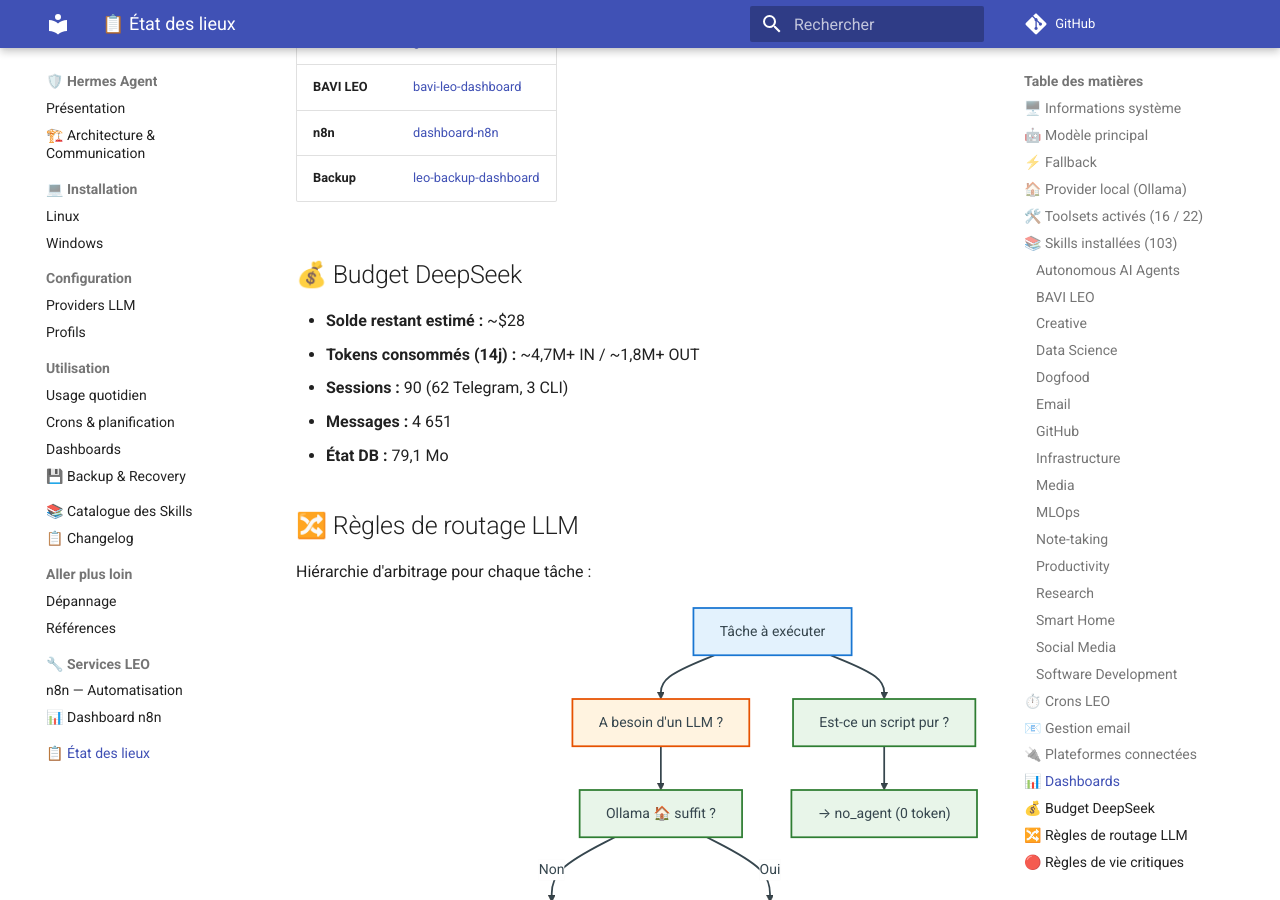
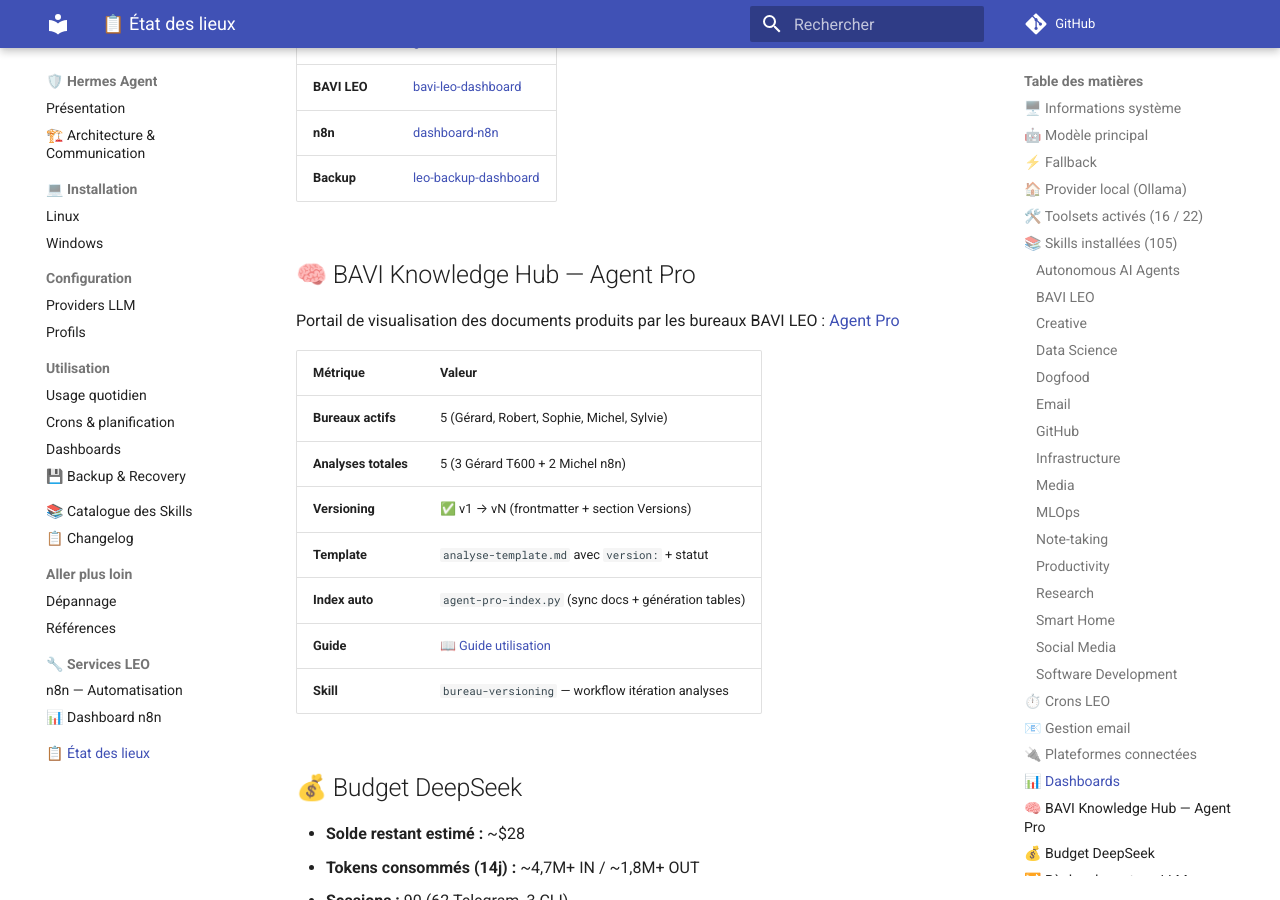
Before and after one commit to christophedanhier-hash/hermes-wiki, an MkDocs documentation site: the page built from docs/hermes/etat-des-lieux.md, in a window 1280 px wide and 900 px high, scrolled down 7178 px. Built offline with MkDocs 1.6.1 and Material for MkDocs 9.7.7, drawn with Linux system fonts in a browser that asks for light colours; comment, search, counter and statistics services are not loaded; some of the changed text lies outside the part shown.

Commit message:
📝 Règle #1: màj état-lieux BAVI Knowledge Hub + versioning + skills

```diff
--- a/docs/hermes/etat-des-lieux.md
+++ b/docs/hermes/etat-des-lieux.md
@@ -74,13 +74,13 @@
 
 **Désactivés :** 🖱️ Computer Use (macOS — inapplicable sur Linux), 🎬 Video Analysis, 🎬 Video Generation, 🐦 X (Twitter), 🧠 MoA, 🧩 Context Engine, 🏠 Home Assistant, 🎵 Spotify, 🤖 Yuanbao
 
-## 📚 Skills installées (103)
+## 📚 Skills installées (105)
 
 ### Autonomous AI Agents
 - `claude-code`, `codex`, `hermes-agent`, `hermes-gateway`, `hermes-profiles-gateways`, `hermes-workspace`, `opencode`
 
 ### BAVI LEO
-- `assurance-obligatoire`, `bavi-leo-governance`, `bureau-gerard`, `bureau-robert`, `bureau-sophie`, `bureau-sylvie`
+- `assurance-obligatoire`, `bavi-leo-governance`, `bureau-gerard`, `bureau-michel`, `bureau-robert`, `bureau-sophie`, `bureau-sylvie`, `bureau-versioning`
 
 ### Creative
 - `architecture-diagram`, `ascii-art`, `ascii-video`, `baoyu-infographic`, `claude-design`, `comfyui`, `design-md`, `excalidraw`, `humanizer`, `manim-video`, `p5js`, `popular-web-designs`, `pretext`, `sketch`, `songwriting-and-ai-music`, `touchdesigner-mcp`
@@ -186,6 +186,20 @@
 | **n8n** | [dashboard-n8n](https://christophedanhier-hash.github.io/dashboard-n8n/) |
 | **Backup** | [leo-backup-dashboard](https://christophedanhier-hash.github.io/leo-backup-dashboard/) |
 <!-- AUTO:END dashboards -->
+
+## 🧠 BAVI Knowledge Hub — Agent Pro
+
+Portail de visualisation des documents produits par les bureaux BAVI LEO : [Agent Pro](https://christophedanhier-hash.github.io/BAVI_LEO/wiki/agent-pro/)
+
+| Métrique | Valeur |
+|:---------|:-------|
+| **Bureaux actifs** | 5 (Gérard, Robert, Sophie, Michel, Sylvie) |
+| **Analyses totales** | 5 (3 Gérard T600 + 2 Michel n8n) |
+| **Versioning** | ✅ v1 → vN (frontmatter + section Versions) |
+| **Template** | `analyse-template.md` avec `version:` + statut |
+| **Index auto** | `agent-pro-index.py` (sync docs + génération tables) |
+| **Guide** | [📖 Guide utilisation](https://christophedanhier-hash.github.io/BAVI_LEO/guide-utilisation/) |
+| **Skill** | `bureau-versioning` — workflow itération analyses |
 
 ## 💰 Budget DeepSeek
 
```
Also changed, not shown: other parts of docs/hermes/etat-des-lieux.md (+1 -1 lines).
